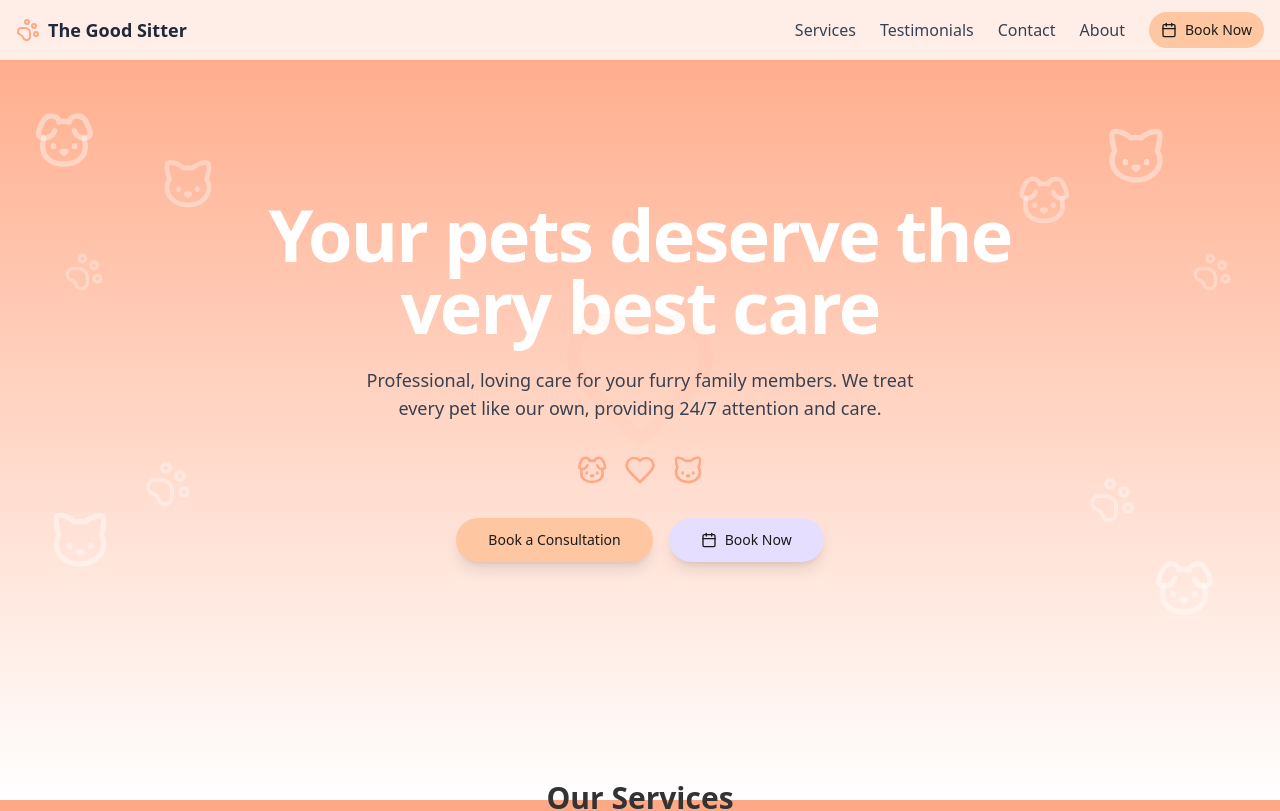
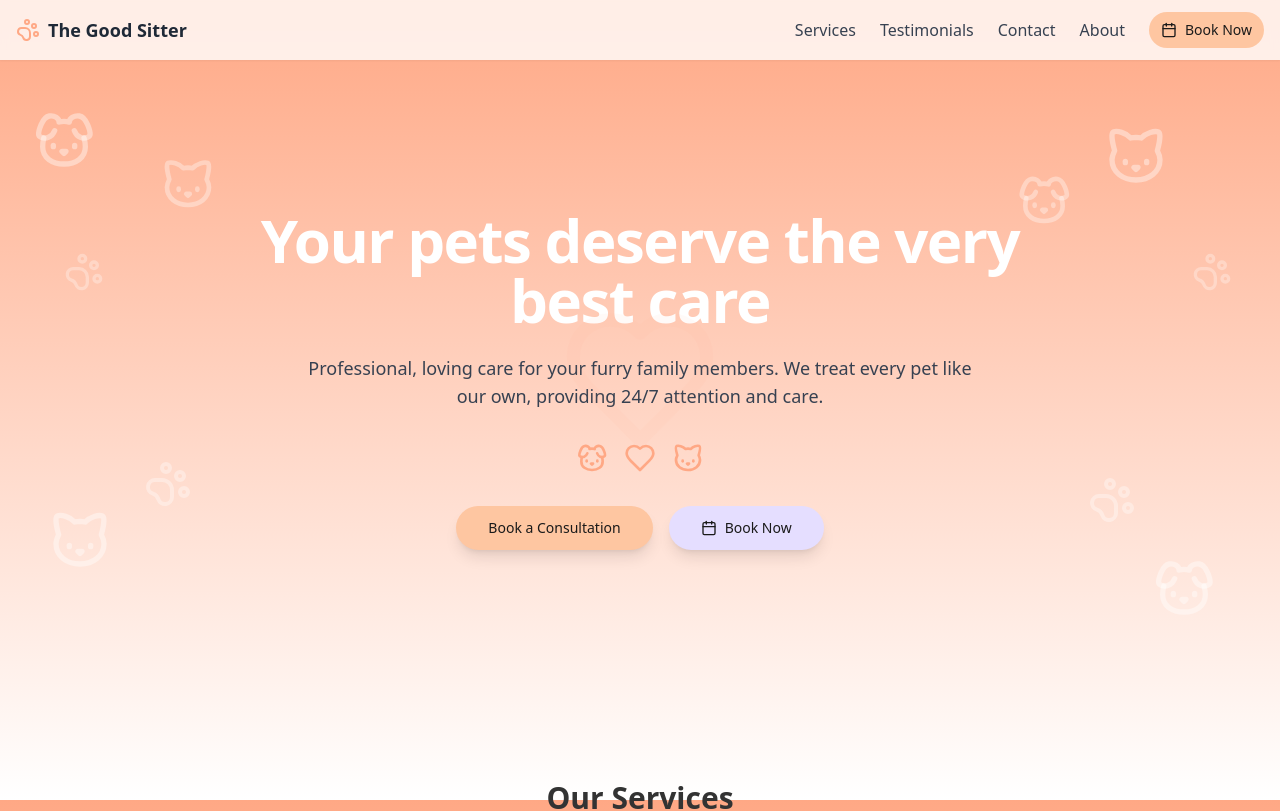
Before and after one commit to lg00d/thegoodsitter, a React (Vite) app: page / in a window 1280 px wide. Shown: the top 811 px of the page. Built offline with nearby package versions, Linux system fonts and the light colour scheme.

Commit message:
Adjust element positioning
Addresses issues with off-center elements.

```diff
--- a/src/components/HeroSection.tsx
+++ b/src/components/HeroSection.tsx
@@ -7,7 +7,7 @@ const HeroSection = () => {
   const bookingUrl = "https://calendly.com/thegoodsitter/booking";
 
   return (
-    <div className="relative min-h-[80vh] flex items-center justify-center overflow-hidden">
+    <div className="relative min-h-[80vh] flex items-center justify-center overflow-hidden py-12">
       <div className="absolute inset-0 pointer-events-none hidden md:block">
         {/* Left side pets - moved further out */}
         <div className="absolute top-12 left-8">
@@ -48,11 +48,11 @@ const HeroSection = () => {
           <Heart className="w-40 h-40 text-[#FFA885]" />
         </div>
       </div>
-      <div className="container px-4 mx-auto text-center">
-        <h1 className="max-w-3xl mx-auto mb-6 text-5xl font-bold tracking-tight sm:text-6xl md:text-7xl text-white">
+      <div className="container px-4 mx-auto max-w-4xl text-center">
+        <h1 className="mx-auto mb-6 text-4xl font-bold tracking-tight sm:text-5xl md:text-6xl text-white">
           Your pets deserve the very best care
         </h1>
-        <p className="max-w-xl mx-auto mb-8 text-lg text-gray-700">
+        <p className="mx-auto mb-8 text-lg text-gray-700 max-w-2xl">
           Professional, loving care for your furry family members.
           We treat every pet like our own, providing 24/7 attention and care.
         </p>
@@ -61,7 +61,7 @@ const HeroSection = () => {
           <Heart className="w-8 h-8 text-[#FFA885]" />
           <Cat className="w-8 h-8 text-[#FFA885]" />
         </div>
-        <div className="flex flex-col sm:flex-row items-center justify-center gap-4">
+        <div className="flex flex-col sm:flex-row items-center justify-center gap-4 max-w-lg mx-auto">
           <Button
             size="lg"
             className="rounded-full shadow-lg hover:shadow-xl transition-all duration-300 hover:scale-105 w-full sm:w-auto"
--- a/src/index.css
+++ b/src/index.css
@@ -23,9 +23,18 @@
     background: linear-gradient(to bottom, #FFA885 0%, white 100%);
     background-attachment: fixed;
     min-height: 100vh;
+    margin: 0;
+    padding: 0;
+    width: 100%;
+    overflow-x: hidden;
   }
 }
 
 html {
   scroll-behavior: smooth;
+  box-sizing: border-box;
 }
+
+*, *:before, *:after {
+  box-sizing: inherit;
+}
```
